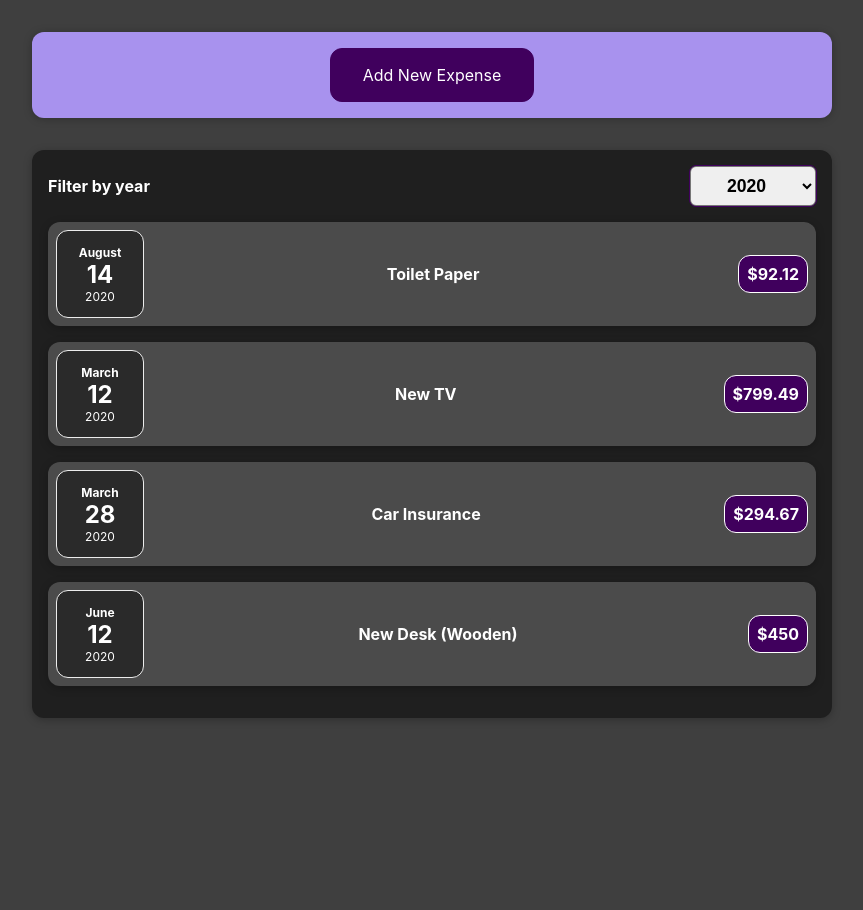
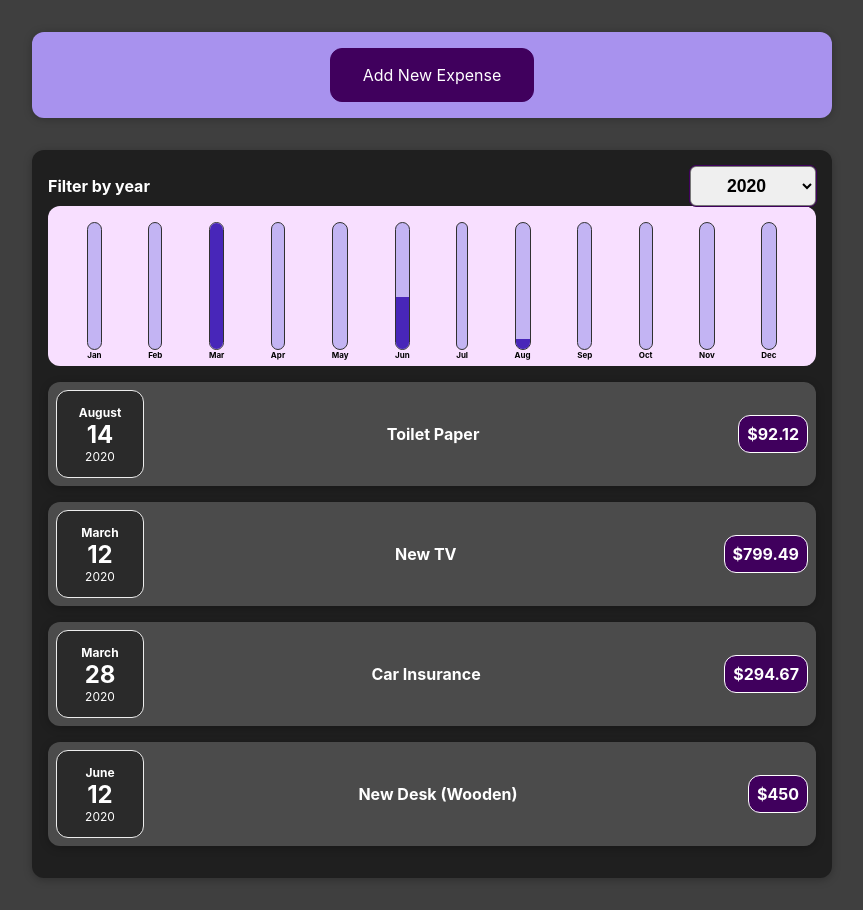
Before and after one commit to McEazy2700/react_complete_guide, a React (Create React App) app: page / in a window 1280 px wide. Shown: the whole page, without its empty margins (208-1071 px from the left). Before the commit the page ends 800 px from the top, so only its background shows below. Built offline with nearby package versions, Linux system fonts and the light colour scheme.

Commit message:
Finished Charting Items

```diff
--- a/src/components/Chart/Chart.jsx
+++ b/src/components/Chart/Chart.jsx
@@ -3,11 +3,14 @@
 import './Chart.scss'
 
 const Chart = (props) => {
+  const dataPointValues = props.dataPoints.map(dataPoint => dataPoint.value);
+  const totalMax = Math.max(...dataPointValues)
+
   return (
     <div className='chart'>
         {props.dataPoints.map(dataPoint => <ChartBar
         value={dataPoint.value}
-        maxValue={null}
+        maxValue={totalMax}
         label={dataPoint.label}
         key={dataPoint.label}
         />)}
--- a/src/components/Chart/ChartBar.jsx
+++ b/src/components/Chart/ChartBar.jsx
@@ -4,14 +4,15 @@
 const ChartBar = (props) => {
     let barFillHeight = '0%'
 
-    if (props.max > 0) {
+    if (props.maxValue > 0) {
         barFillHeight = Math.round((props.value / props.maxValue) * 100) + '%';
+        console.log(barFillHeight)
     }
 
   return (
     <div className='char-bar'>
         <div className="chart-bar__inner">
-            <div className="char-bar__fill" style={{height: barFillHeight}}></div>
+            <div className="chart-bar__fill" style={{ height: barFillHeight }}></div>
         </div>
         <div className="chart-bar__label">
             {props.label}
--- a/src/components/expenses/Expenses.jsx
+++ b/src/components/expenses/Expenses.jsx
@@ -3,6 +3,7 @@
 import Card from '../UI/Card';
 import ExpenseFilter from './ExpenseFilter';
 import ExpensesList from './ExpensesList';
+import ExpensesChart from './ExpensesChart'
 
 function Expenses(props) {
     const [filteredYear, setFilteredYear] = useState('2020');
@@ -25,6 +26,7 @@
     <div>
         <Card className='expenses'>
             <ExpenseFilter selected={filteredYear} onChangeFilter={filterChangeHandler}/>
+            <ExpensesChart expenses={filteredExpenses}/>
             <ExpensesList items={filteredExpenses}/>
         </Card>
     </div>
--- /dev/null
+++ b/src/components/expenses/ExpensesChart.jsx
@@ -0,0 +1,30 @@
+import React from 'react'
+import Chart from '../Chart/Chart'
+
+const ExpensesChart = (props) => {
+    const chartDataPoints = [
+        { label: 'Jan', value: 0 },
+        { label: 'Feb', value: 0 },
+        { label: 'Mar', value: 0 },
+        { label: 'Apr', value: 0 },
+        { label: 'May', value: 0 },
+        { label: 'Jun', value: 0 },
+        { label: 'Jul', value: 0 },
+        { label: 'Aug', value: 0 },
+        { label: 'Sep', value: 0 },
+        { label: 'Oct', value: 0 },
+        { label: 'Nov', value: 0 },
+        { label: 'Dec', value: 0 },
+    ]
+
+    for (const expense of props.expenses) {
+        const expenseMonth = expense.date.getMonth();
+        chartDataPoints[expenseMonth].value += expense.amount;
+    }
+
+  return (
+    <Chart dataPoints={chartDataPoints} />
+  )
+}
+
+export default ExpensesChart
```
